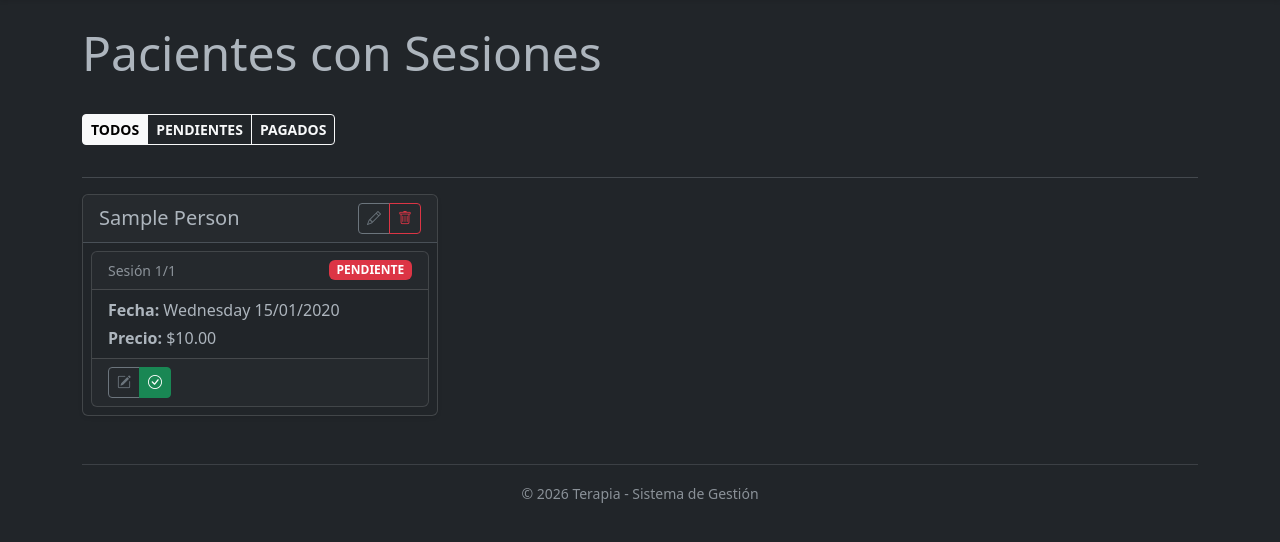
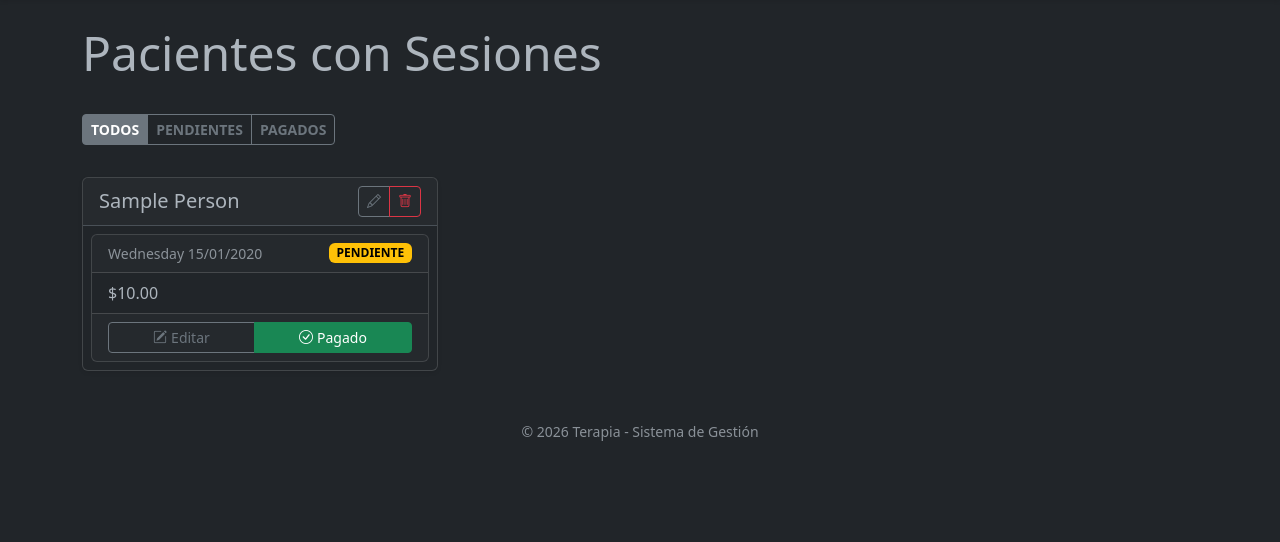
Before and after one commit to elbarril/appalapapa, a Flask app: page /patients/ in a window 1280 px wide. Shown: the part 56-598 px from the top of the page. Run offline with Flask 3, Linux system fonts and the light colour scheme; a user stored in the database is signed in; tables that the repository leaves empty hold one stand-in row (values such as "Sample post"); some libraries are stand-ins or nearby versions.

Commit message:
ui updates

```diff
--- a/run.py
+++ b/run.py
@@ -13,7 +13,7 @@ app = create_app(config_name)
 
 if __name__ == '__main__':
     # Get host and port from environment
-    host = os.environ.get('FLASK_HOST', '127.0.0.1')
+    host = os.environ.get('FLASK_HOST', '0.0.0.0')
     port = int(os.environ.get('FLASK_PORT', 5000))
     debug = os.environ.get('FLASK_DEBUG', 'True').lower() == 'true'
 
--- a/templates/auth/login.html
+++ b/templates/auth/login.html
@@ -38,7 +38,7 @@
                 <div class="mt-3 text-center">
                     <a href="{{ url_for('auth.register') }}" class="btn btn-link">¿No tienes cuenta? Regístrate</a>
                     <br>
-                    <a href="{{ url_for('auth.reset_password') }}" class="btn btn-link text-muted">¿Olvidaste tu contraseña?</a>
+                    <a href="{{ url_for('auth.reset_password') }}" class="btn btn-link">¿Olvidaste tu contraseña?</a>
                 </div>
             </form>
         </div>
--- a/templates/base.html
+++ b/templates/base.html
@@ -98,11 +98,9 @@
 
                             <!-- Theme Switcher -->
                             <button type="button" class="theme-switcher nav-link ms-2"
-                                    id="themeSwitcher"
-                                    aria-label="Cambiar tema de color"
-                                    title="Cambiar tema">
+                                    aria-label="Toggle theme" id="theme-switcher-button">
                                 <i class="bi bi-sun-fill theme-icon-light" aria-hidden="true"></i>
-                                <i class="bi bi-moon-fill theme-icon-dark" aria-hidden="true"></i>
+                                <i class="bi bi-moon-stars-fill theme-icon-dark" aria-hidden="true"></i>
                             </button>
                         </div>
                     </div>
@@ -126,7 +124,6 @@
         </main>
 
         <footer class="container mt-5 mb-3 text-center text-muted">
-            <hr>
             <small>&copy; {{ now().year if now is defined else 2026 }} Terapia - Sistema de Gestión</small>
         </footer>
 
@@ -134,7 +131,7 @@
         <script>
             // Theme Switcher Functionality
             (function() {
-                const themeSwitcher = document.getElementById('themeSwitcher');
+                const themeSwitcher = document.getElementById('theme-switcher-button');
 
                 function setTheme(theme) {
                     document.documentElement.setAttribute('data-bs-theme', theme);
--- a/templates/patients/list.html
+++ b/templates/patients/list.html
@@ -7,19 +7,18 @@
 
     <div>
         <!-- Filters -->
-        <div class="mb-3 btn-group" role="group" aria-label="Filtros de sesiones">
+        <div class="btn-group" role="group" aria-label="Filtros de sesiones">
             {% for label, filter in filters %}
-                <a class="btn btn-sm btn-outline-light {% if show == filter or (not show and loop.index == 1) %}active{% endif %}"
+                <a class="btn btn-sm btn-outline-secondary {% if show == filter or (not show and loop.index == 1) %}active{% endif %}"
                    href="{{ url_for('patients.index') }}?show={{ filter }}">
                     <strong>{{ label|upper }}</strong>
                 </a>
             {% endfor %}
         </div>
-        <hr>
 
         {% if grouped_sessions %}
             <!-- Grid layout: max 3 patients per row -->
-            <div class="row row-cols-1 row-cols-md-2 row-cols-xl-3 g-4">
+            <div class="row row-cols-1 row-cols-md-2 row-cols-xl-3 g-4 mt-2">
             {% for person, sessions in grouped_sessions.items() %}
                 <div class="col">
                     <div class="card h-100 shadow-sm" data-patient-id="{{ person[0] }}">
@@ -78,58 +77,52 @@
                                         <div class="carousel-item {% if loop.first %}active{% endif %}">
                                             <div class="card mx-auto" data-session-id="{{ id }}">
                                                 <div class="card-header d-flex justify-content-between align-items-center py-2">
-                                                    <small class="text-body-secondary">Sesión {{ loop.index }}/{{ sessions|length }}</small>
+                                                    <small class="text-body-secondary">{{ date|title }}</small>
                                                     {% if not pending %}
-                                                        <span class="badge bg-success session-status">PAGADO</span>
+                                                        <span class="badge text-bg-success session-status">PAGADO</span>
                                                     {% else %}
-                                                        <span class="badge bg-danger session-status">PENDIENTE</span>
+                                                        <span class="badge text-bg-warning session-status">PENDIENTE</span>
                                                     {% endif %}
                                                 </div>
+
                                                 <div class="card-body py-2">
-                                                    <p class="card-text mb-1 session-date">
-                                                        <strong>Fecha:</strong> {{ date|title }}
-                                                    </p>
                                                     <p class="card-text mb-0 session-price">
-                                                        <strong>Precio:</strong>
                                                         {{ "%.2f"|format(price) if price is number else price }}
                                                     </p>
                                                 </div>
+
                                                 <div class="card-footer py-2">
-                                                    <div class="btn-group btn-group-sm" role="group" aria-label="Acciones de sesión">
+                                                    <div class="btn-group btn-group-sm w-100" role="group" aria-label="Acciones de sesión">
                                                         <button type="button"
-                                                           class="btn btn-outline-secondary"
+                                                           class="btn btn-outline-secondary flex-fill"
                                                            title="Editar sesión"
                                                            aria-label="Editar sesión del {{ date|title }}"
                                                            onclick="openEditSessionModal({{ id }}, {{ person[0] }})">
-                                                            <i class="bi bi-pencil-square" aria-hidden="true"></i>
-                                                            <span class="visually-hidden">Editar</span>
+                                                            <i class="bi bi-pencil-square me-1" aria-hidden="true"></i>Editar
                                                         </button>
                                                         {% if pending %}
                                                             <button type="button"
-                                                               class="btn btn-success toggle-payment-btn"
+                                                               class="btn btn-success flex-fill toggle-payment-btn"
                                                                title="Marcar como pagado"
                                                                aria-label="Marcar sesión del {{ date|title }} como pagado"
                                                                onclick="togglePayment({{ id }})">
-                                                                <i class="bi bi-check-circle" aria-hidden="true"></i>
-                                                                <span class="visually-hidden">Pagado</span>
+                                                                <i class="bi bi-check-circle me-1" aria-hidden="true"></i>Pagado
                                                             </button>
                                                         {% else %}
                                                             <button type="button"
-                                                               class="btn btn-outline-warning toggle-payment-btn"
+                                                               class="btn btn-outline-warning flex-fill toggle-payment-btn"
                                                                title="Marcar como pendiente"
                                                                aria-label="Marcar sesión del {{ date|title }} como pendiente"
                                                                onclick="togglePayment({{ id }})">
-                                                                <i class="bi bi-clock-history" aria-hidden="true"></i>
-                                                                <span class="visually-hidden">Pendiente</span>
+                                                                <i class="bi bi-clock-history me-1" aria-hidden="true"></i>Pendiente
                                                             </button>
                                                             {% if allow_delete %}
                                                                 <button type="button"
-                                                                   class="btn btn-outline-danger delete-session-btn"
+                                                                   class="btn btn-outline-danger flex-fill delete-session-btn"
                                                                    title="Eliminar sesión"
                                                                    aria-label="Eliminar sesión del {{ date|title }}"
                                                                    onclick="openDeleteSessionModal({{ id }}, '{{ date|e }}')">
-                                                                    <i class="bi bi-trash" aria-hidden="true"></i>
-                                                                    <span class="visually-hidden">Eliminar</span>
+                                                                    <i class="bi bi-trash me-1" aria-hidden="true"></i>Eliminar
                                                                 </button>
                                                             {% endif %}
                                                         {% endif %}
```
Also changed, not shown: .github/instructions/agent.instructions.md, .github/instructions/project.instructions.md.
